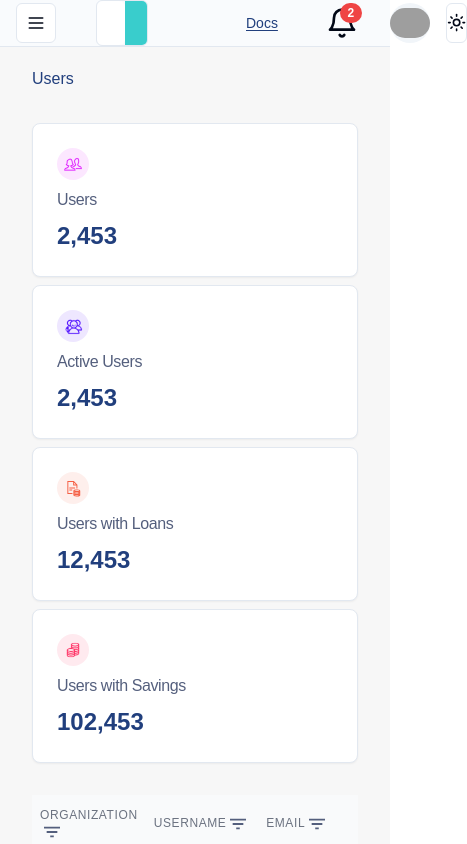
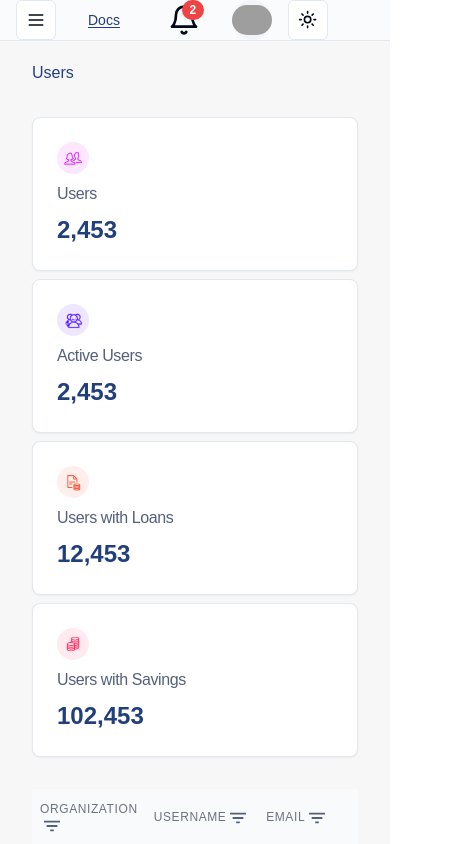
Before and after one commit to Superior212/Lendsqr, a React (Vite) app: page /user/home in a window 390 px wide. Shown: the whole page, 467 px wide, since content can reach past the window. Built offline with nearby package versions, Linux system fonts and the light colour scheme; grey boxes are pictures that could not be loaded.

Commit message:
refactor: Hide DashHeader on small screens and add search functionality

```diff
--- a/src/components/DashHeader.tsx
+++ b/src/components/DashHeader.tsx
@@ -83,7 +83,7 @@ const DashHeader: React.FC = () => {
             </nav>
           </SheetContent>
         </Sheet>
-        <div className="w-full flex-1 mx-6">
+        <div className="w-full flex-1 mx-6 hidden sm:block">
           <form>
             <div className="flex w-[55%] items-center border rounded-md overflow-hidden">
               <Input
```
